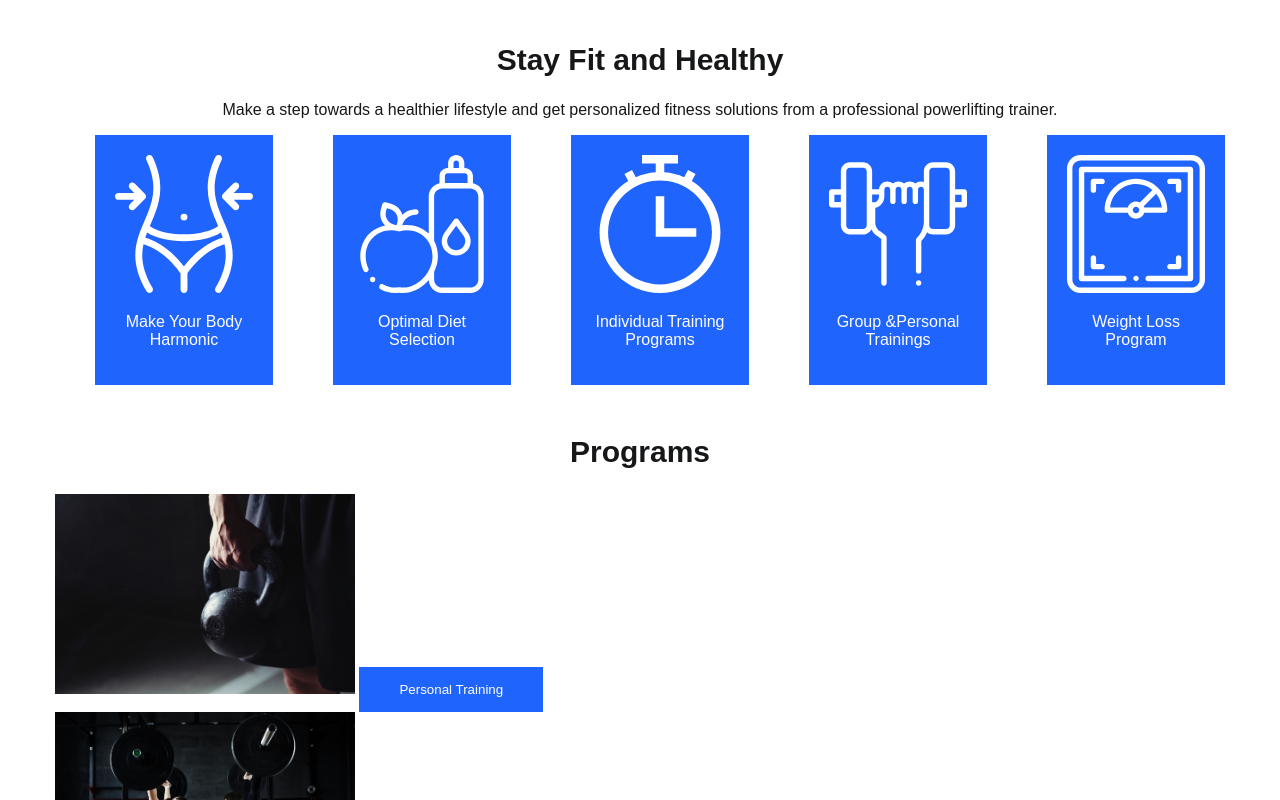
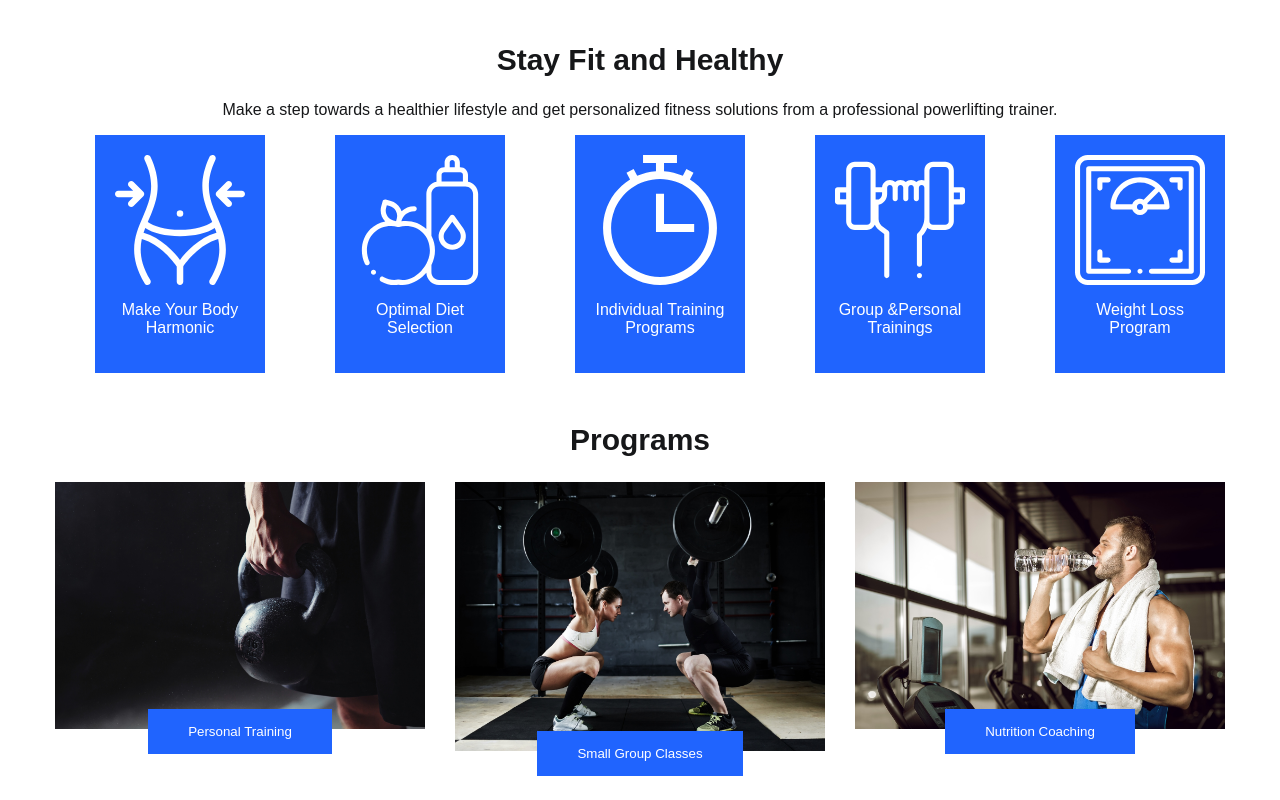
Before and after one commit to stanislavyukha/my-site-responsive, a plain HTML site: page index.html in a window 1280 px wide. Shown: the part 1060-1860 px from the top of the page. Drawn offline with Linux system fonts and the light colour scheme.

Commit message:
edited css

```diff
--- a/css/index.css
+++ b/css/index.css
@@ -24,7 +24,7 @@ section {
   font-size: 30px;
 }
 img {
-  max-width: 300px;
+  width: 400px;
 }
 a {
   text-decoration: none;
@@ -48,6 +48,9 @@ a:hover {
   display: none;
 }
 /* burger menu */
+.hided {
+  display: none;
+}
 #burger-checkbox {
   display: none;
 }
@@ -55,10 +58,10 @@ a:hover {
   color: var(--accent-color);
   font-weight: 700;
 }
-.btn-call-me {
+.burger-checkbox:checked ~ * .hided {
   display: block;
 }
-.header-block input:checked ~ .menu {
+.btn-call-me {
   display: block;
 }
 
@@ -87,7 +90,6 @@ button:focus {
   padding: 15px 40px;
   border: none;
   transition: all 0.7s;
-  text-align: center;
 }
 .btn:hover {
   background-color: rgba(36, 33, 235, 0.897);
@@ -119,19 +121,28 @@ h1 {
   margin-left: 40px;
   padding: 20px;
 }
-.features-item img {
+.features-item img,
+.programs-item img {
   width: 100%;
+  height: auto;
+  display: block;
+}
+.programs-item {
+  text-align: center;
+}
+.programs-item img {
+  margin-bottom: -20px;
 }
 
 @media (min-width: 320px) {
   header {
     display: flex;
     flex-direction: column;
-    justify-content: start;
+    justify-content: flex-start;
     align-items: flex-start;
   }
   .foreheader {
-    order: 2;
+    order: 1;
     background-color: #fff;
   }
 
@@ -145,16 +156,18 @@ h1 {
   .header-block .menu a:hover {
     border: 1px solid var(--accent-color);
   }
-  .features-block {
+  .features-block,
+  .programs-block {
     display: grid;
     grid-template-columns: 1fr;
-    grid-gap: 20px;
-    align-items: center;
+    grid-gap: 30px;
     justify-items: center;
+    align-items: stretch;
   }
 }
 @media (min-width: 550px) {
-  .features-block {
+  .features-block,
+  .programs-block {
     grid-template-columns: 1fr 1fr;
   }
 }
@@ -168,7 +181,7 @@ h1 {
   }
   .foreheader .foreheader-block,
   .header-block,
-  .header-block #burger-checkbox ~ .menu {
+  .header-block .menu {
     display: flex;
     justify-content: space-between;
     align-items: center;
@@ -187,8 +200,9 @@ h1 {
   .burger-icon {
     display: none;
   }
-  .features-block {
-    grid-template-columns: 1fr 1fr 1fr;
+  .features-block,
+  .programs-block {
+    grid-template-columns: repeat(3, 1fr);
   }
 }
 
--- a/index.html
+++ b/index.html
@@ -5,15 +5,15 @@
     <meta name="viewport" content="width=device-width, initial-scale=1.0" />
     <title>Steve Rock</title>
     <link rel="icon" href="img/favicon/favicon-32x32.png" />
-
     <link rel="stylesheet" href="css/index.css" />
 </head>
 
 <body>
     <header>
+        <input type="checkbox" id="burger-checkbox" class="burger-checkbox">
         <div class="foreheader">
             <div class="container">
-                <nav class="foreheader-block">
+                <nav class="foreheader-block hided">
                 <span>Open 8 am - 8 pm</span>
                 <a href="tel:+12345678900">+1 (234) 567 89 00</a>
                 <a href="mailto:steve.rock@email.com">steve.rock@email.com</a>
@@ -31,8 +31,8 @@
                         </a>
                     </div>
                     <label class="burger-icon" for="burger-checkbox">☰ MENU</label>
-                    <input type="checkbox" id="burger-checkbox">
-                    <nav class="menu">
+
+                    <nav class="menu hided">
                         <a href="about.html">About</a>
                         <a href="programs.html">Programs</a>
                         <a href="#courses">Courses</a>
```
